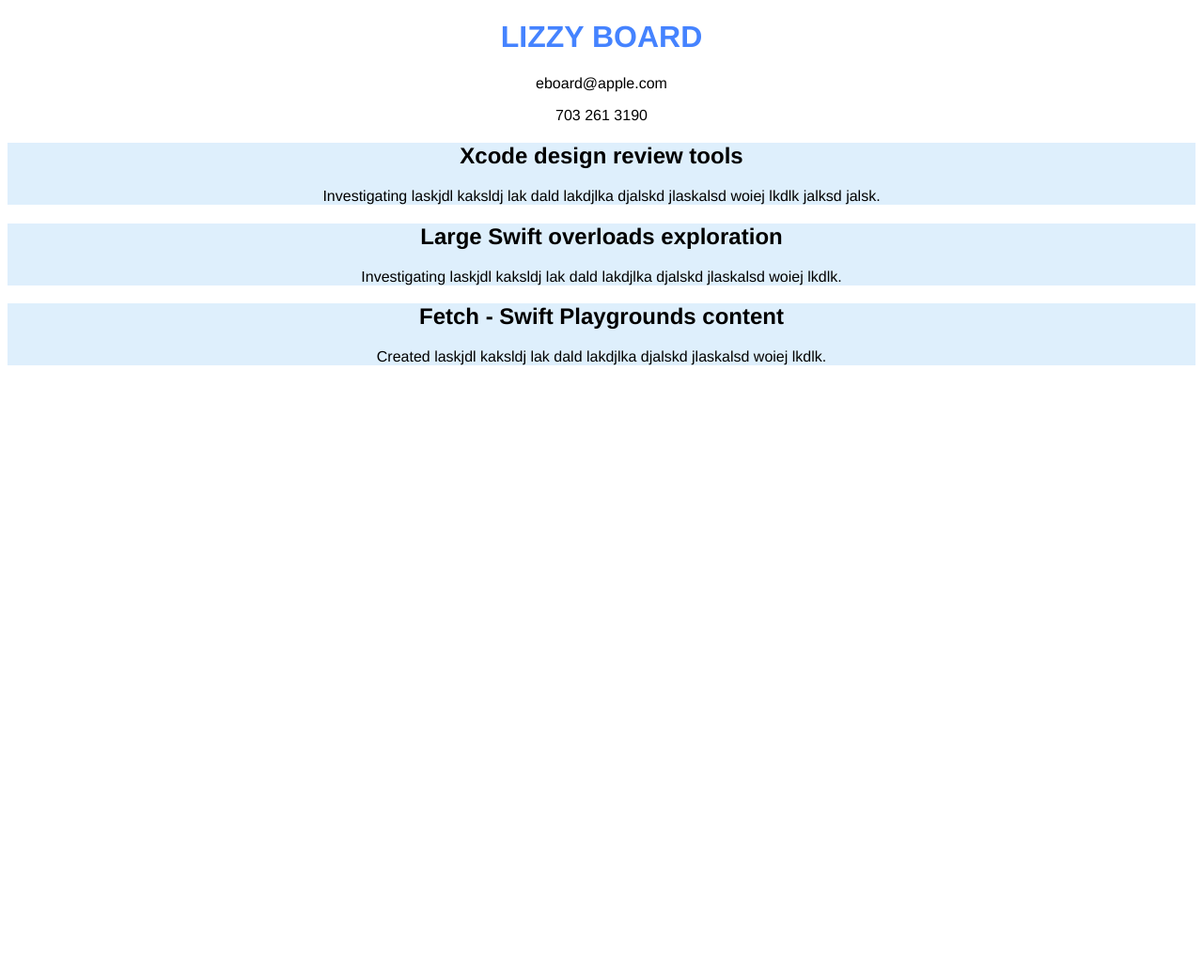
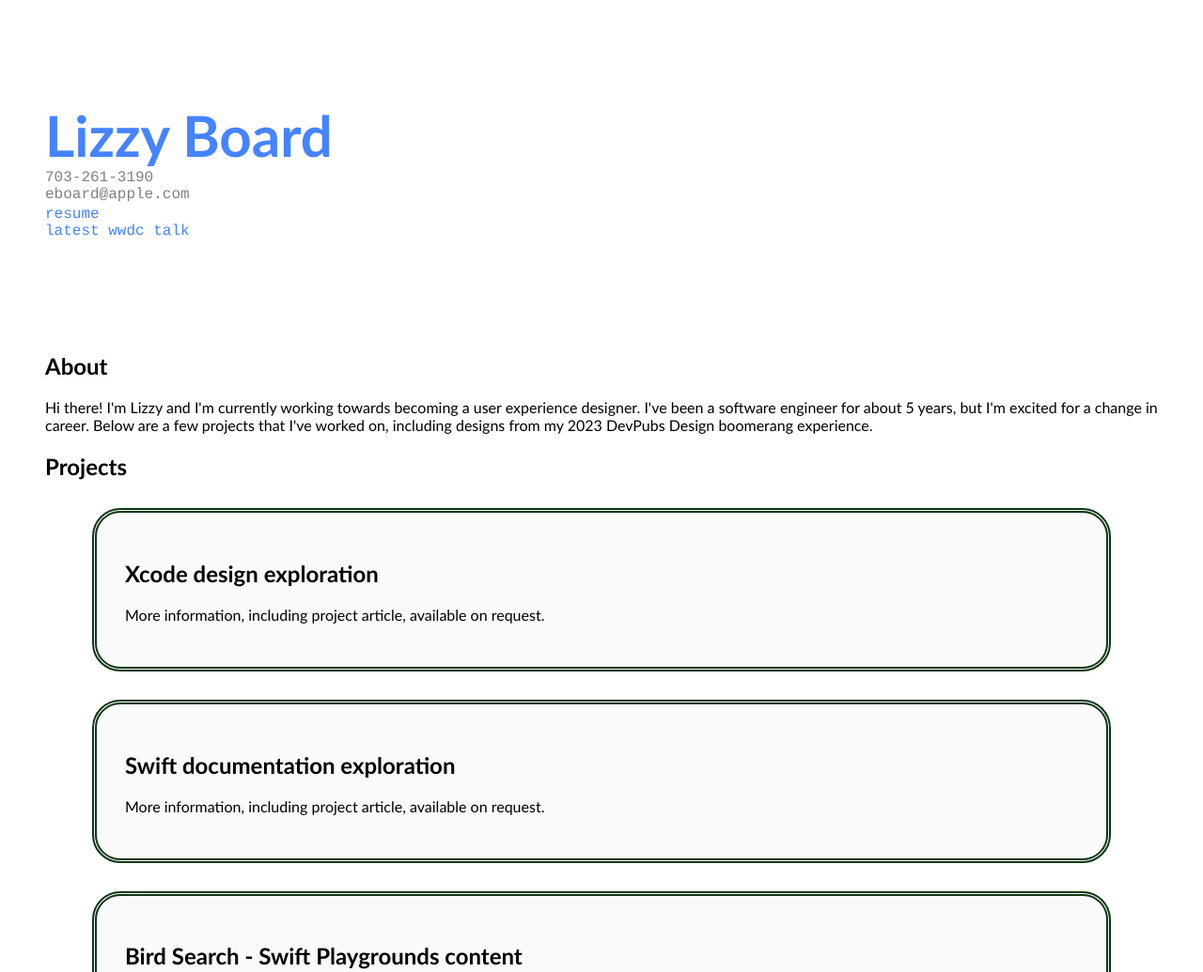
Before and after one commit to lizzyboard/lizzyboard.github.io, a plain HTML site: page index.html in a window 1280 px wide. Shown: the top 1035 px of the page at 94% size. Before the commit the page ends 800 px from the top, so only its background shows below. Drawn offline with Linux system fonts and the light colour scheme.

Commit message:
Updated resume and project

```diff
--- a/index.html
+++ b/index.html
@@ -2,27 +2,38 @@
 <html>
     <head>
         <style>
+            body {
+                padding: 40px;
+            }
             * {
-                font-family: Helvetica;
-                text-align: center;
+                font-family: "Gill Sans";
+            }
+
+            .info {
+                padding: 20px 0 100px 0;
             }
 
             h1 {
-                font-weight: 5000;
+                font-size: 60px;
                 color: #4583FF;
-                font-weight: bolder;
+                font-weight: 1000p;
+                margin-bottom: 0px;
             }
 
-            .contact {
+            p.contact, a.contact {
+                margin: 0px;
+                font-family: "courier";
                 font-weight: lighter;
+                color: grey;
             }
 
             .portfolioItem {
-                border: 5px;
-                background-color: #deeffc;
-                padding: 100;
-                margin:100;
+                border: 5px double #0a3611;
+                background-color: #fafafa;
+                padding: 30px;
+                margin: 30px 50px 20px 50px;
                 cursor: pointer;
+                border-radius: 30px;
             }
 
             .link {
@@ -33,40 +44,55 @@
                 left: 0;
                 z-index: 1;
             }
+
             a:link, a:visited, a:active {
                 text-decoration: none;
                 color: black;
             }
-            a:hover {
+
+            a:link.contact, a:visited.contact, a:active.contact {
+                color: #4583FF;
+            }
+
+            a:hover, a:hover.contact {
                 text-decoration: none;
-                color: white;
+                color: #1e4ba6;
             }
         </style>
     </head>
     <body>
 
-        <h1>LIZZY BOARD</h1>
-        <p class="contact">eboard@apple.com</p>
-        <p class="contact">703 261 3190</p>
+        <div class="info">
+            <h1>Lizzy Board</h1>
+            <p class="contact">703-261-3190</p>
+            <p class="contact">eboard@apple.com</p>
+            <a href="resume.pdf" class="contact">resume</a> <p/ class="contact">
+            <a href="https://developer.apple.com/videos/play/wwdc2023/10176/" class="contact">latest wwdc talk</a>
+        </div>
+
+        <h2>About</h2>
+        <p>Hi there! I'm Lizzy and I'm currently working towards becoming a user experience designer. I've been a software engineer for about 5 years, but I'm excited for a change in career. Below are a few projects that I've worked on, including designs from my 2023 DevPubs Design boomerang experience.</p>
+
+        <h2>Projects</h2>
 
         <div class="portfolioItem">
             <a href="https://www.apple.com/">
-                <h2>Xcode design review tools</h2>
-                <p>Investigating laskjdl kaksldj lak dald lakdjlka djalskd jlaskalsd woiej lkdlk jalksd jalsk.</p>
+                <h2>Xcode design exploration</h2>
+                <p>More information, including project article, available on request.</p>
             </a>
         </div>
 
         <div class="portfolioItem">
             <a href="https://www.apple.com/">
-                <h2>Large Swift overloads exploration</h2>
-                <p>Investigating laskjdl kaksldj lak dald lakdjlka djalskd jlaskalsd woiej lkdlk.</p>
+                <h2>Swift documentation exploration</h2>
+                <p>More information, including project article, available on request.</p>
             </a>
         </div>
 
         <div class="portfolioItem">
             <a href="/fetch.html">
-                <h2>Fetch - Swift Playgrounds content</h2>
-                <p>Created laskjdl kaksldj lak dald lakdjlka djalskd jlaskalsd woiej lkdlk.</p>
+                <h2>Bird Search - Swift Playgrounds content</h2>
+                <p>Created a bite-sized Playgrounds lesson.</p>
             </a>
         </div>
 
```
Also changed, not shown: 1 other file.
